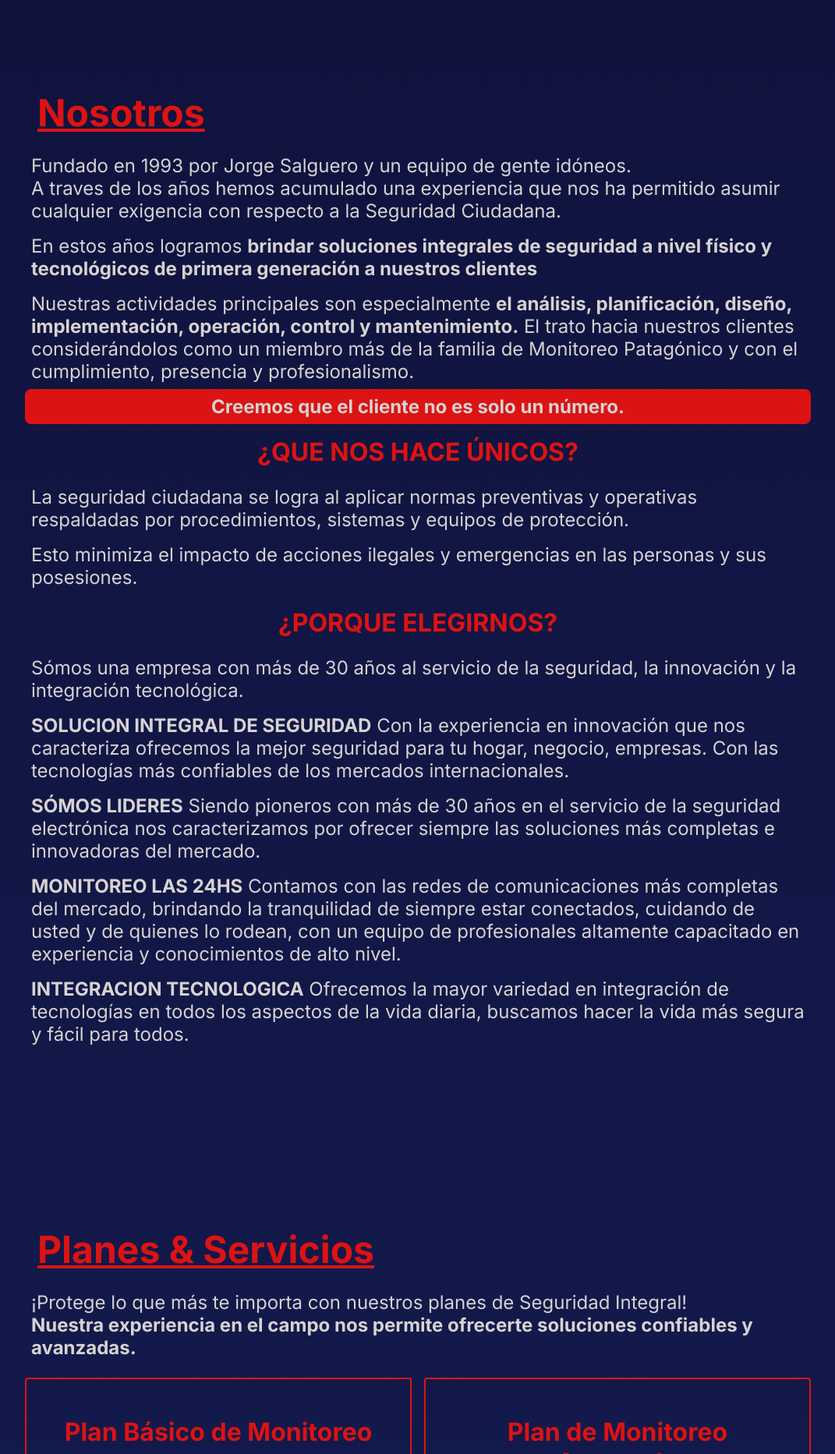
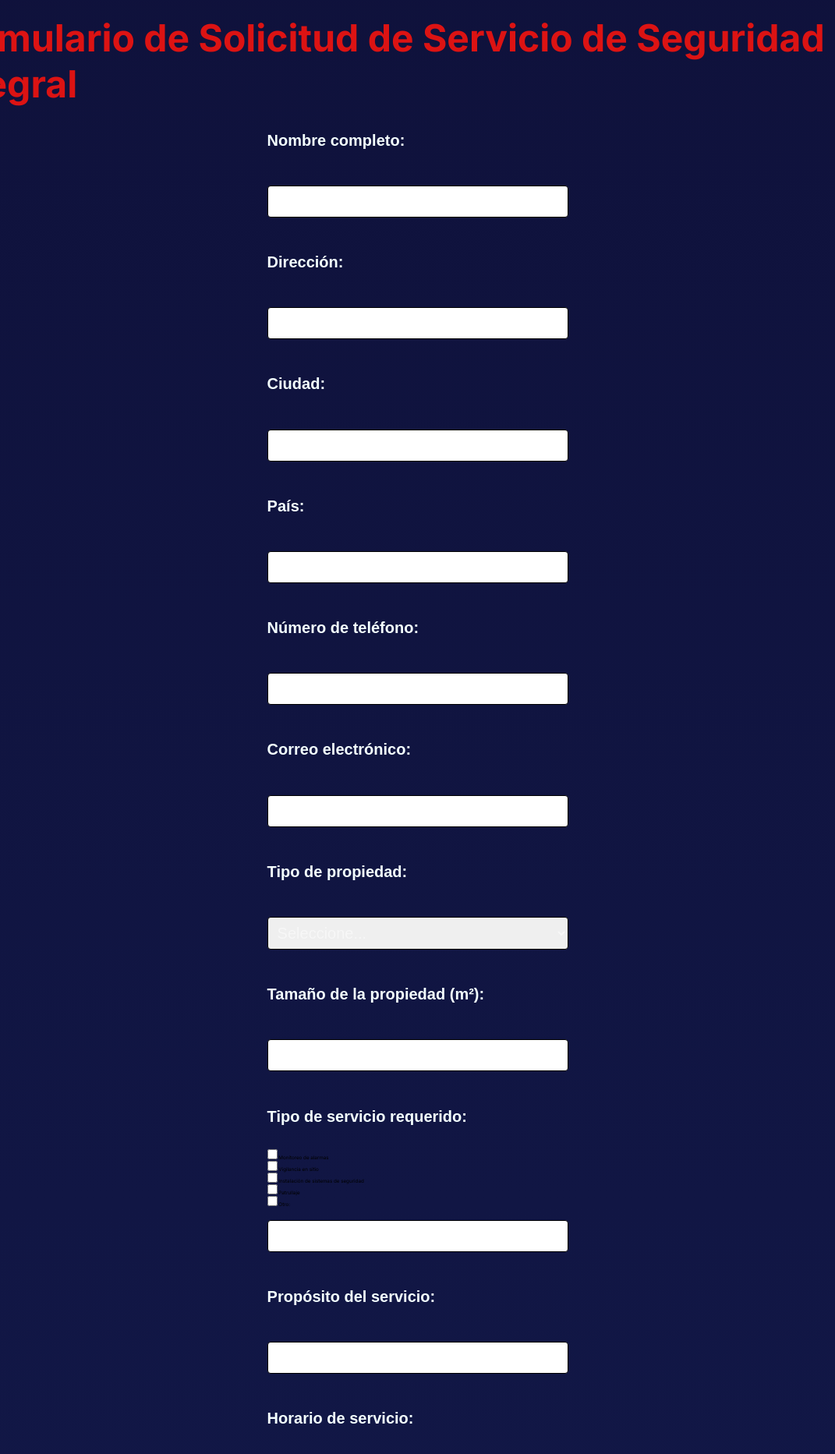
Before and after one commit to bosquereset/monitoreo-patagonico-2024, a plain HTML site: page index.html in a window 1280 px wide. Shown: the part 935-2800 px from the top of the page at 78% size, without its empty margins (104-1175 px from the left). Drawn offline with Linux system fonts and the light colour scheme.

Commit message:
agregamos el form
agregando el form - etapa 1 - encajarlo

```diff
--- a/css/mobile.css
+++ b/css/mobile.css
@@ -44,7 +44,7 @@ header video{
   opacity: .533;
 }
 
-.telephones--section .sales .support{
+.telephones--section .sales .support .form--section{
   z-index: 2;
 }
 
@@ -79,6 +79,7 @@ width:100%;
 
   article{
     display: flex;
+    flex-direction: column;
     justify-content: center;
     align-items: center;
     margin:0 auto;
@@ -580,3 +581,38 @@ padding: 8px;
       color: var(--neutro-50);
       z-index: 10000000;
       }
+
+      label {
+        font-family: Arial, Helvetica, sans-serif;
+        font-weight:600;
+        font-size: 2rem;
+        color:rgba(244,255,255,1);
+        display: block;
+        margin-top: 1.618rem;
+        margin-bottom: 3rem;
+      }
+
+      input[type="text"], input[type="email"], select {
+        width: 100%;
+        padding: .8rem;
+        font-size: 2rem;
+        color:rgba(255, 255, 255, 0.489);
+        margin-top: 1.618rem;
+        margin-bottom: 3rem;
+        border: .1rem solid #000000;
+        border-radius: .4rem;
+        box-sizing: border-box;
+      }
+
+      button {
+        background-color: #000000;
+        color: white;
+        padding: 1rem 2rem;
+        border: none;
+        border-radius: .4rem;
+        cursor: pointer;
+      }
+
+      button:hover {
+        background-color: #000000;
+      }
--- a/index.html
+++ b/index.html
@@ -64,6 +64,106 @@
     <p><b>Técnicos:</b> 2804 007447</p>
     </div>
 </section>
+
+
+<style>
+  /* Estilos opcionales para mejorar la apariencia del formulario */
+
+
+
+</style>
+
+<section class="form--section">
+<article>
+<h2>Formulario de Solicitud de Servicio de Seguridad Integral</h2>
+
+<form id="securityServiceForm">
+  <label for="fullName">Nombre completo:</label>
+  <input type="text" id="fullName" name="fullName" required>
+
+  <label for="address">Dirección:</label>
+  <input type="text" id="address" name="address" required>
+
+  <label for="city">Ciudad:</label>
+  <input type="text" id="city" name="city" required>
+
+  <label for="country">País:</label>
+  <input type="text" id="country" name="country" required>
+
+  <label for="phone">Número de teléfono:</label>
+  <input type="text" id="phone" name="phone" required>
+
+  <label for="email">Correo electrónico:</label>
+  <input type="email" id="email" name="email" required>
+
+  <label for="propertyType">Tipo de propiedad:</label>
+  <select id="propertyType" name="propertyType" required>
+    <option value="">Seleccione...</option>
+    <option value="Residencial">Residencial</option>
+    <option value="Comercial">Comercial</option>
+    <option value="Industrial">Industrial</option>
+  </select>
+
+  <label for="propertySize">Tamaño de la propiedad (m²):</label>
+  <input type="text" id="propertySize" name="propertySize" required>
+
+  <label for="serviceType">Tipo de servicio requerido:</label>
+  <input type="checkbox" id="alarmMonitoring" name="serviceType" value="Monitoreo de alarmas"> Monitoreo de alarmas<br>
+  <input type="checkbox" id="onSiteSecurity" name="serviceType" value="Vigilancia en sitio"> Vigilancia en sitio<br>
+  <input type="checkbox" id="securityInstallation" name="serviceType" value="Instalación de sistemas de seguridad"> Instalación de sistemas de seguridad<br>
+  <input type="checkbox" id="patrolling" name="serviceType" value="Patrullaje"> Patrullaje<br>
+  <input type="checkbox" id="otherService" name="serviceType"> Otro: <input type="text" id="otherServiceInput" name="otherServiceInput"><br>
+
+  <label for="servicePurpose">Propósito del servicio:</label>
+  <input type="text" id="servicePurpose" name="servicePurpose" required>
+
+  <label for="serviceSchedule">Horario de servicio:</label>
+  <input type="text" id="serviceSchedule" name="serviceSchedule" required>
+
+  <label for="serviceStart">Fecha de inicio del servicio:</label>
+  <input type="date" id="serviceStart" name="serviceStart" required>
+
+  <label for="budget">Presupuesto aproximado:</label>
+  <input type="text" id="budget" name="budget" required>
+
+  <label for="additionalInfo">Información adicional:</label>
+  <textarea id="additionalInfo" name="additionalInfo"></textarea>
+
+  <label for="howDidYouHear">¿Cómo se enteró de nuestros servicios?</label>
+  <input type="text" id="howDidYouHear" name="howDidYouHear" required>
+
+  <button type="submit">Enviar formulario</button>
+</form>
+</article>
+</section>
+
+<script>
+  const form = document.getElementById('securityServiceForm');
+
+  form.addEventListener('submit', function(event) {
+    event.preventDefault(); // Evitar que el formulario se envíe automáticamente
+
+    // Validar que se haya seleccionado al menos un tipo de servicio
+    const serviceTypeInputs = document.querySelectorAll('input[name="serviceType"]');
+    let serviceTypeChecked = false;
+    serviceTypeInputs.forEach(input => {
+      if (input.checked) {
+        serviceTypeChecked = true;
+      }
+    });
+
+    if (!serviceTypeChecked) {
+      alert('Por favor, seleccione al menos un tipo de servicio.');
+      return;
+    }
+
+    // Enviar formulario si pasa la validación
+    alert('El formulario se envió exitosamente.');
+    form.reset();
+  });
+</script>
+
+
 
 <section id="about" class="about--section">
   <h2>Nosotros</h2>
```
